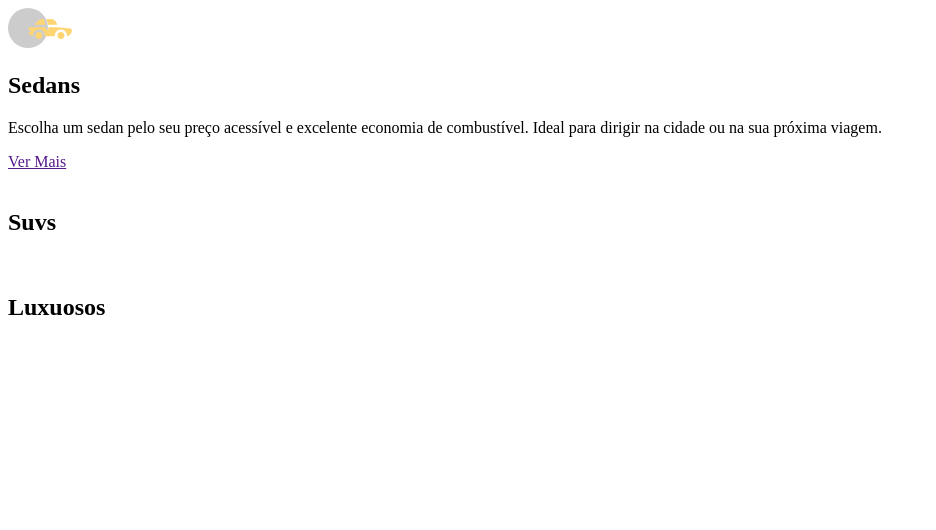
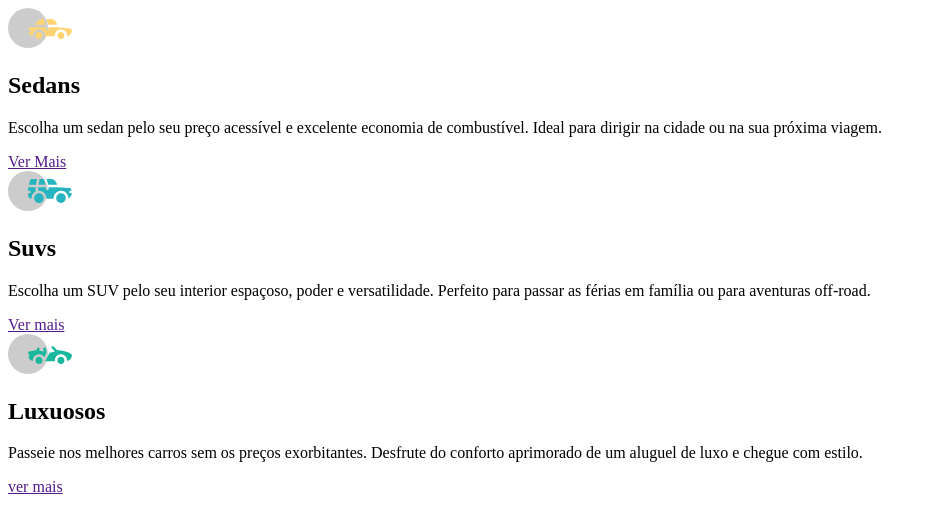
Before and after one commit to MatPaulino/carros, a plain HTML site: page index.html in a window 1280 px wide. Shown: the whole page, without its empty margins (0-936 px from the left). Drawn offline with Linux system fonts and the light colour scheme.

Commit message:
html finalizado

```diff
--- a/index.html
+++ b/index.html
@@ -5,6 +5,7 @@
     <meta http-equiv="X-UA-Compatible" content="IE=edge">
     <meta name="viewport" content="width=device-width, initial-scale=1.0">
     <title>Carros</title>
+    <link rel="stylesheet" href="style.css">
 </head>
 <body>
     <main>
@@ -16,17 +17,17 @@
         </section>
 
         <section class="suvs">
-            <img src="" alt="">
+            <img src="./imagens/icon-suvs.svg" alt="carro suv">
             <h2>Suvs</h2>
-            <p></p>
-            <a href=""></a>
+            <p>Escolha um SUV pelo seu interior espaçoso, poder e versatilidade. Perfeito para passar as férias em família ou para aventuras off-road.</p>
+            <a href="">Ver mais</a>
         </section>
 
         <section class="luxuosos">
-            <img src="" alt="">
+            <img src="./imagens/icon-luxury.svg" alt="carro de luxo">
             <h2>Luxuosos</h2>
-            <p></p>
-            <a href=""></a>
+            <p>Passeie nos melhores carros sem os preços exorbitantes. Desfrute do conforto aprimorado de um aluguel de luxo e chegue com estilo.</p>
+            <a href="">ver mais</a>
         </section>
     </main>
 </body>
```
Also changed, not shown: style.css (added).
